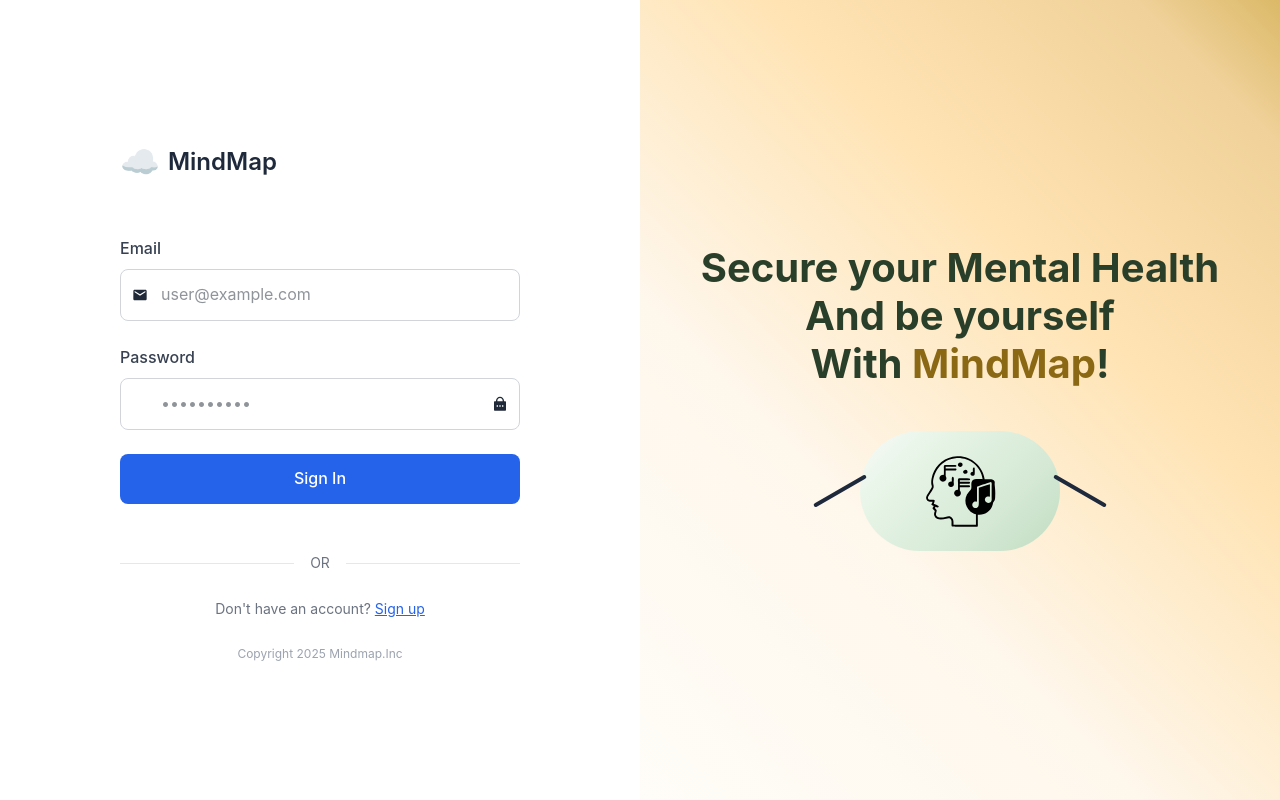
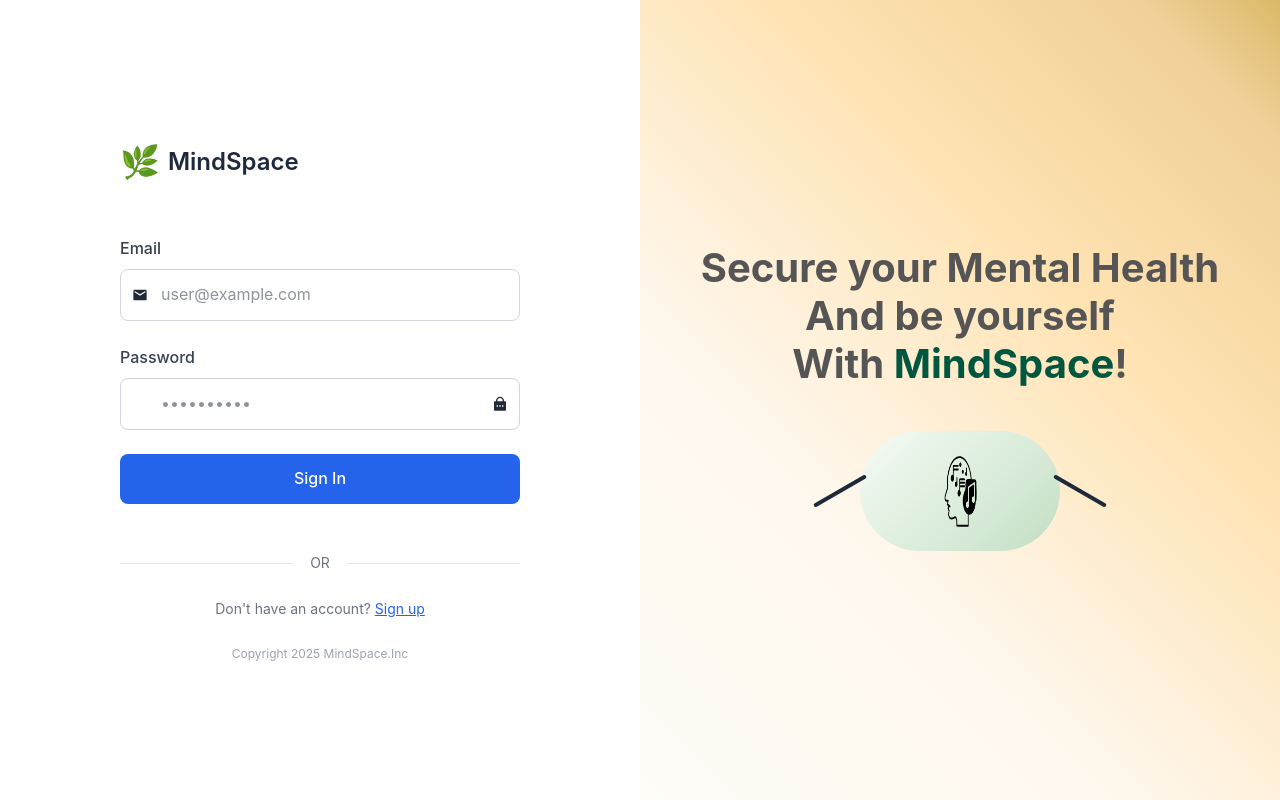
Before and after one commit to subhajitbaidya/MindSpace, a React (Vite) app in the folder packages/client/: page / in a window 1280 px wide. Built offline with nearby package versions, Linux system fonts and the light colour scheme.

Commit message:
setting up workflow

```diff
--- a/packages/client/index.html
+++ b/packages/client/index.html
@@ -5,7 +5,7 @@
   <meta charset="UTF-8" />
   <link rel="icon" type="image/svg+xml" href="/vite.svg" />
   <meta name="viewport" content="width=device-width, initial-scale=1.0" />
-  <title>MindMap</title>
+  <title>MindSpace</title>
 </head>
 
 <body>
--- a/packages/client/src/pages/LoginPage.css
+++ b/packages/client/src/pages/LoginPage.css
@@ -252,11 +252,11 @@
   font-weight: 700;
   line-height: 1.2;
   margin-bottom: 3rem;
-  color: #2a3f2a;
+  color: #555555;
 }
 
 .brand-highlight {
-  color: #8b6914;
+  color: #00563f;
 }
 
 .hero-illustration {
@@ -306,11 +306,9 @@
   transition: transform 0.3s ease;
   cursor: pointer;
   position: relative;
+  animation: spin 3s linear infinite;
 }
 
-.laptop:hover {
-  animation: spin 3s linear infinite;
-}
 #mind-image {
   height: 50%;
   margin: 2px;
@@ -320,10 +318,10 @@
 
 @keyframes spin {
   from {
-    transform: rotate(0deg);
+    transform: rotateY(0deg);
   }
   to {
-    transform: rotate(360deg);
+    transform: rotateY(360deg);
   }
 }
 
--- a/packages/client/src/pages/LoginPage.jsx
+++ b/packages/client/src/pages/LoginPage.jsx
@@ -56,8 +56,8 @@ const LoginPage = () => {
       <div className="login-left">
         <div className="login-form">
           <div className="logo">
-            <div className="logo-icon">☁️</div>
-            <span className="logo-text">MindMap</span>
+            <div className="logo-icon">🌿</div>
+            <span className="logo-text">MindSpace</span>
           </div>
 
           <div className="form-content">
@@ -140,7 +140,7 @@ const LoginPage = () => {
             </div>
 
             <div className="copyright">
-              <span>Copyright 2025 Mindmap.Inc</span>
+              <span>Copyright 2025 MindSpace.Inc</span>
             </div>
           </div>
         </div>
@@ -153,13 +153,13 @@ const LoginPage = () => {
             <br />
             And be yourself
             <br />
-            With <span className="brand-highlight">MindMap</span>!
+            With <span className="brand-highlight">MindSpace</span>!
           </h1>
 
           <div className="hero-illustration">
             <div className="cloud-character">
               <div className="cloud-body">
-                <div className="laptop" onClick={<SplashCursor />}>
+                <div className="laptop">
                   <img src={MindImage} id="mind-image" />
                 </div>
               </div>
```
Also changed, not shown: 1 other file (tests, documents, lock files or other folders).
